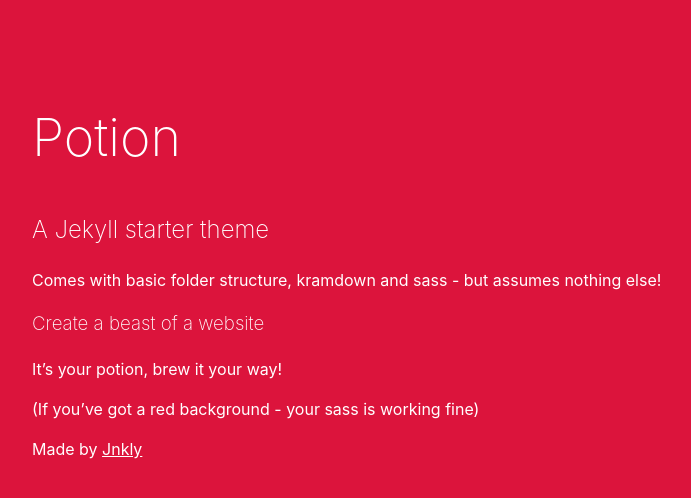
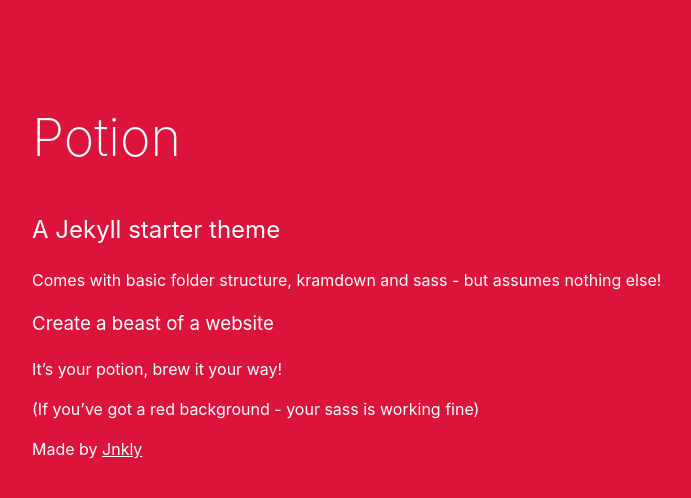
Before and after one commit to jnkly/hello-jekyll, a Jekyll site: the page built from index.md, in a window 1280 px wide. Shown: the top 498 px of the page, without its empty margins (288-979 px from the left). Built offline with Jekyll 4.4.1, drawn with Linux system fonts in a browser that asks for light colours.

Commit message:
Add files via upload

```diff
--- a/css/style.scss
+++ b/css/style.scss
@@ -18,11 +18,12 @@ body {
 	line-height: 1.5;
 }
 
-h1, h2, h3, h4, h5, h6, {
-	font-weight: 200;
+h2, h3, h4, h5, h6, {
+	font-weight: 400;
 }
 
 h1 {
+	font-weight: 200;
 	font-size: 52px;
 }
 
```
